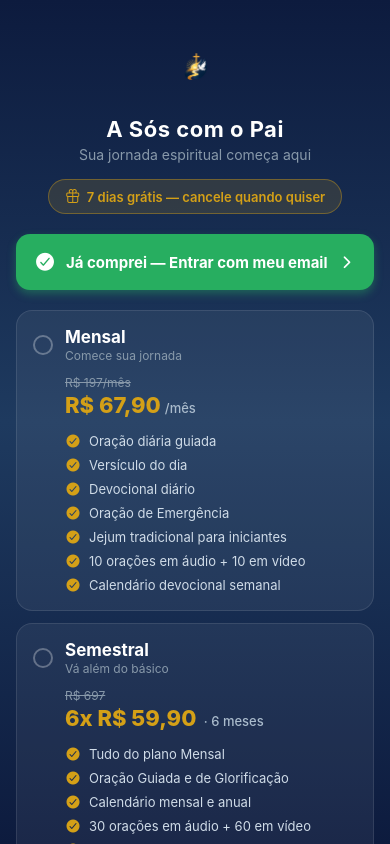
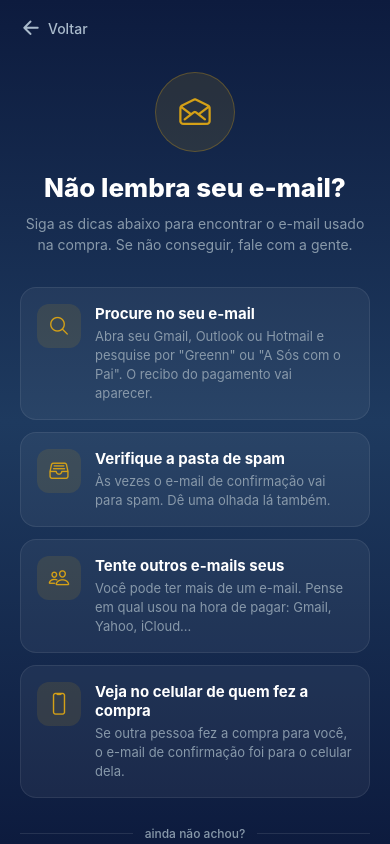
Before and after one commit to Srleobernardes/a-sos-com-o-pai, a React Native app: screen /EsqueciEmail in a window 390 px wide. Built offline with nearby package versions, Linux system fonts and the light colour scheme.

Commit message:
feat: adicionar tela de recuperação de e-mail com dicas e link para suporte

```diff
--- a/src/navigation/AppNavigator.js
+++ b/src/navigation/AppNavigator.js
@@ -30,6 +30,7 @@ import JejumNormalScreen from '../screens/JejumNormalScreen';
 import JejumParcialScreen from '../screens/JejumParcialScreen';
 import PaywallScreen from '../screens/PaywallScreen';
 import LoginScreen from '../screens/LoginScreen';
+import EsqueciEmailScreen from '../screens/EsqueciEmailScreen';
 import AdminScreen from '../screens/AdminScreen';
 
 const Tab = createBottomTabNavigator();
@@ -193,6 +194,7 @@ export default function AppNavigator() {
         <>
           <Root.Screen name="Paywall" component={PaywallScreen} />
           <Root.Screen name="Login" component={LoginScreen} />
+          <Root.Screen name="EsqueciEmail" component={EsqueciEmailScreen} />
         </>
       )}
     </Root.Navigator>
--- /dev/null
+++ b/src/screens/EsqueciEmailScreen.js
@@ -0,0 +1,266 @@
+import React from 'react';
+import {
+  View,
+  Text,
+  TouchableOpacity,
+  StyleSheet,
+  SafeAreaView,
+  StatusBar,
+  ScrollView,
+  Linking,
+} from 'react-native';
+import { LinearGradient } from 'expo-linear-gradient';
+import { Ionicons } from '@expo/vector-icons';
+
+const DICAS = [
+  {
+    icone: 'search-outline',
+    titulo: 'Procure no seu e-mail',
+    descricao: 'Abra seu Gmail, Outlook ou Hotmail e pesquise por "Greenn" ou "A Sós com o Pai". O recibo do pagamento vai aparecer.',
+  },
+  {
+    icone: 'file-tray-full-outline',
+    titulo: 'Verifique a pasta de spam',
+    descricao: 'Às vezes o e-mail de confirmação vai para spam. Dê uma olhada lá também.',
+  },
+  {
+    icone: 'people-outline',
+    titulo: 'Tente outros e-mails seus',
+    descricao: 'Você pode ter mais de um e-mail. Pense em qual usou na hora de pagar: Gmail, Yahoo, iCloud...',
+  },
+  {
+    icone: 'phone-portrait-outline',
+    titulo: 'Veja no celular de quem fez a compra',
+    descricao: 'Se outra pessoa fez a compra para você, o e-mail de confirmação foi para o celular dela.',
+  },
+];
+
+export default function EsqueciEmailScreen({ navigation }) {
+  return (
+    <View style={styles.container}>
+      <StatusBar barStyle="light-content" />
+      <LinearGradient
+        colors={['#0D1B3E', '#1E3A5F', '#0D1B3E']}
+        style={StyleSheet.absoluteFillObject}
+      />
+
+      <SafeAreaView style={styles.safe}>
+        <ScrollView
+          contentContainerStyle={styles.scroll}
+          showsVerticalScrollIndicator={false}
+        >
+          {/* Voltar */}
+          <TouchableOpacity onPress={() => navigation.goBack()} style={styles.backButton}>
+            <Ionicons name="arrow-back" size={22} color="#AABBCC" />
+            <Text style={styles.backText}>Voltar</Text>
+          </TouchableOpacity>
+
+          {/* Ícone e título */}
+          <View style={styles.header}>
+            <View style={styles.iconCircle}>
+              <Ionicons name="mail-open-outline" size={36} color="#D4A017" />
+            </View>
+            <Text style={styles.titulo}>Não lembra seu e-mail?</Text>
+            <Text style={styles.subtitulo}>
+              Siga as dicas abaixo para encontrar o e-mail usado na compra. Se não conseguir, fale com a gente.
+            </Text>
+          </View>
+
+          {/* Dicas */}
+          <View style={styles.dicasContainer}>
+            {DICAS.map((dica, i) => (
+              <View key={i} style={styles.dicaCard}>
+                <View style={styles.dicaIconCircle}>
+                  <Ionicons name={dica.icone} size={22} color="#D4A017" />
+                </View>
+                <View style={styles.dicaTextos}>
+                  <Text style={styles.dicaTitulo}>{dica.titulo}</Text>
+                  <Text style={styles.dicaDescricao}>{dica.descricao}</Text>
+                </View>
+              </View>
+            ))}
+          </View>
+
+          {/* Divisor */}
+          <View style={styles.divisor}>
+            <View style={styles.divisorLinha} />
+            <Text style={styles.divisorTexto}>ainda não achou?</Text>
+            <View style={styles.divisorLinha} />
+          </View>
+
+          {/* Suporte */}
+          <View style={styles.suporteContainer}>
+            <Text style={styles.suporteTitulo}>Fale com o suporte</Text>
+            <Text style={styles.suporteSubtitulo}>
+              Nossa equipe encontra seu e-mail em menos de 24 horas.
+            </Text>
+
+            <TouchableOpacity
+              style={styles.btnEmail}
+              activeOpacity={0.85}
+              onPress={() => Linking.openURL('mailto:suporte@asoscomopai.com?subject=Não lembro meu e-mail de acesso')}
+            >
+              <Ionicons name="mail-outline" size={20} color="#0D1B3E" />
+              <Text style={styles.btnEmailText}>Enviar e-mail para o suporte</Text>
+            </TouchableOpacity>
+
+            <Text style={styles.suporteEmail}>suporte@asoscomopai.com</Text>
+          </View>
+        </ScrollView>
+      </SafeAreaView>
+    </View>
+  );
+}
+
+const styles = StyleSheet.create({
+  container: {
+    flex: 1,
+    backgroundColor: '#0D1B3E',
+  },
+  safe: {
+    flex: 1,
+  },
+  scroll: {
+    flexGrow: 1,
+    paddingBottom: 40,
+  },
+
+  backButton: {
+    flexDirection: 'row',
+    alignItems: 'center',
+    gap: 6,
+    paddingHorizontal: 20,
+    paddingTop: 16,
+    paddingBottom: 8,
+  },
+  backText: {
+    fontSize: 14,
+    fontWeight: '500',
+    color: '#AABBCC',
+  },
+
+  header: {
+    alignItems: 'center',
+    paddingHorizontal: 24,
+    paddingTop: 24,
+    paddingBottom: 32,
+  },
+  iconCircle: {
+    width: 80,
+    height: 80,
+    borderRadius: 40,
+    backgroundColor: 'rgba(212,160,23,0.12)',
+    borderWidth: 1.5,
+    borderColor: 'rgba(212,160,23,0.3)',
+    alignItems: 'center',
+    justifyContent: 'center',
+    marginBottom: 20,
+  },
+  titulo: {
+    fontSize: 26,
+    fontWeight: '800',
+    color: '#FFFFFF',
+    textAlign: 'center',
+    marginBottom: 10,
+  },
+  subtitulo: {
+    fontSize: 14,
+    color: '#8899AA',
+    textAlign: 'center',
+    lineHeight: 21,
+  },
+
+  dicasContainer: {
+    paddingHorizontal: 20,
+    gap: 12,
+  },
+  dicaCard: {
+    flexDirection: 'row',
+    alignItems: 'flex-start',
+    gap: 14,
+    backgroundColor: 'rgba(255,255,255,0.05)',
+    borderRadius: 16,
+    padding: 16,
+    borderWidth: 1,
+    borderColor: 'rgba(255,255,255,0.08)',
+  },
+  dicaIconCircle: {
+    width: 44,
+    height: 44,
+    borderRadius: 12,
+    backgroundColor: 'rgba(212,160,23,0.12)',
+    alignItems: 'center',
+    justifyContent: 'center',
+    flexShrink: 0,
+  },
+  dicaTextos: {
+    flex: 1,
+  },
+  dicaTitulo: {
+    fontSize: 15,
+    fontWeight: '700',
+    color: '#FFFFFF',
+    marginBottom: 4,
+  },
+  dicaDescricao: {
+    fontSize: 13,
+    color: '#8899AA',
+    lineHeight: 19,
+  },
+
+  divisor: {
+    flexDirection: 'row',
+    alignItems: 'center',
+    paddingHorizontal: 20,
+    marginVertical: 28,
+    gap: 12,
+  },
+  divisorLinha: {
+    flex: 1,
+    height: 1,
+    backgroundColor: 'rgba(255,255,255,0.1)',
+  },
+  divisorTexto: {
+    fontSize: 12,
+    color: '#8899AA',
+    fontWeight: '500',
+  },
+
+  suporteContainer: {
+    paddingHorizontal: 20,
+    alignItems: 'center',
+  },
+  suporteTitulo: {
+    fontSize: 18,
+    fontWeight: '700',
+    color: '#FFFFFF',
+    marginBottom: 6,
+  },
+  suporteSubtitulo: {
+    fontSize: 13,
+    color: '#8899AA',
+    textAlign: 'center',
+    marginBottom: 20,
+    lineHeight: 19,
+  },
+  btnEmail: {
+    flexDirection: 'row',
+    alignItems: 'center',
+    justifyContent: 'center',
+    gap: 8,
+    backgroundColor: '#D4A017',
+    borderRadius: 14,
+    height: 54,
+    width: '100%',
+    marginBottom: 12,
+  },
+  btnEmailText: {
+    fontSize: 16,
+    fontWeight: '700',
+    color: '#0D1B3E',
+  },
+  suporteEmail: {
+    fontSize: 12,
+    color: '#8899AA',
+  },
+});
--- a/src/screens/LoginScreen.js
+++ b/src/screens/LoginScreen.js
@@ -213,6 +213,15 @@ export default function LoginScreen({ navigation }) {
                   Ainda não fez o checkout? Volte e escolha um plano para começar seus 7 dias grátis.
                 </Text>
               </View>
+
+              <TouchableOpacity
+                onPress={() => navigation.navigate('EsqueciEmail')}
+                style={styles.esqueciBtn}
+                activeOpacity={0.7}
+              >
+                <Ionicons name="help-circle-outline" size={15} color="#8899AA" />
+                <Text style={styles.esqueciText}>Não lembro qual e-mail usei</Text>
+              </TouchableOpacity>
             </View>
           </ScrollView>
         </KeyboardAvoidingView>
@@ -396,4 +405,18 @@ const styles = StyleSheet.create({
     color: '#8899AA',
     lineHeight: 18,
   },
+
+  esqueciBtn: {
+    flexDirection: 'row',
+    alignItems: 'center',
+    justifyContent: 'center',
+    gap: 6,
+    marginTop: 20,
+    paddingVertical: 8,
+  },
+  esqueciText: {
+    fontSize: 13,
+    color: '#8899AA',
+    fontWeight: '500',
+  },
 });
```
